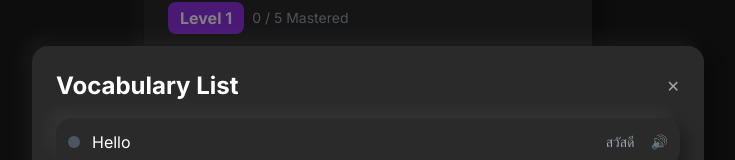
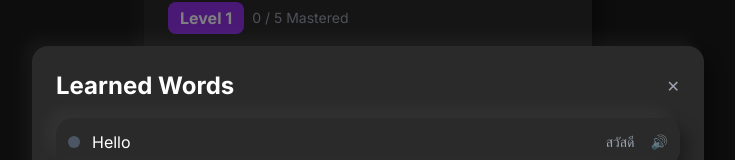
Before and after one commit to MaartenRischen/ThaiFlashcardsApp, a Next.js app: page / in a window 1280 px wide. Both pictures are taken after a click on the button "Vocabulary". Shown: the part 170-330 px from the top of the page, without its empty margins (272-1007 px from the left). Built offline with nearby package versions, Linux system fonts and the light colour scheme.

Commit message:
Change 'Vocabulary List' to 'Learned Words'

```diff
--- a/app/page.tsx
+++ b/app/page.tsx
@@ -1251,7 +1251,7 @@ export default function ThaiFlashcards() {
         <div className="fixed inset-0 bg-black bg-opacity-50 flex items-center justify-center p-4 z-50">
           <div className="neumorphic max-w-2xl w-full p-6 max-h-[90vh] overflow-y-auto">
             <div className="flex justify-between items-center mb-4">
-              <h2 className="text-2xl font-bold">Vocabulary List</h2>
+              <h2 className="text-2xl font-bold">Learned Words</h2>
               <button
                 onClick={() => setShowVocabulary(false)}
                 className="text-gray-400 hover:text-white"
```
